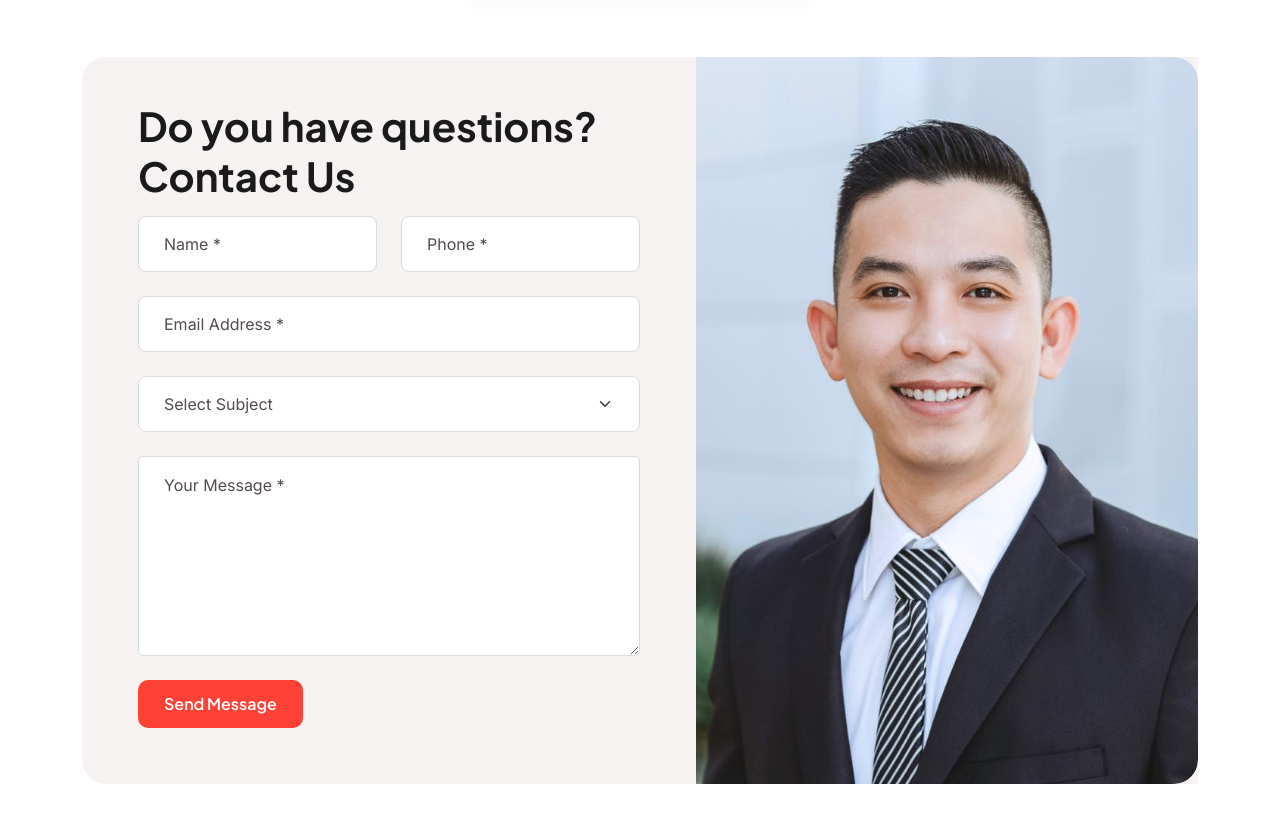
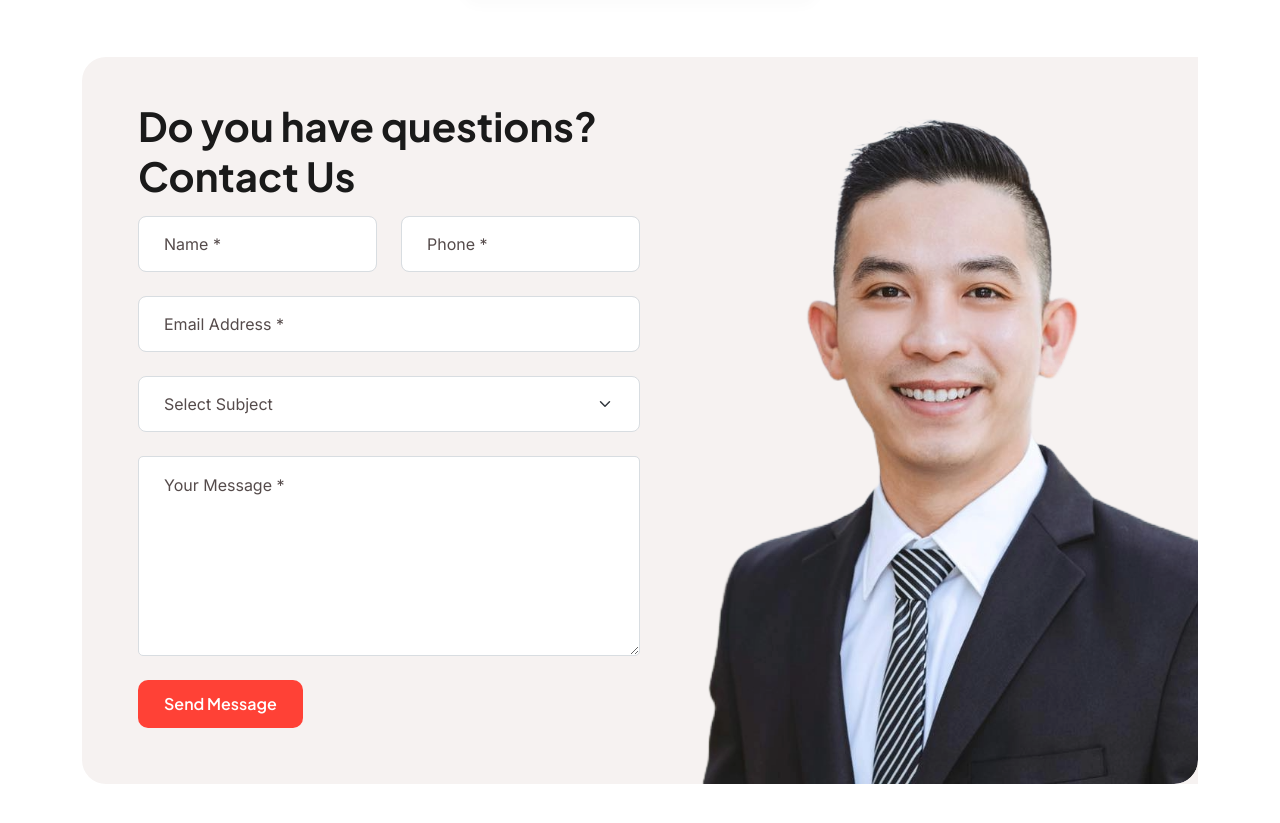
Before and after one commit to HoangNgo77/RealEstate, a plain HTML site: page contact.html in a window 1280 px wide. Shown: the part 880-1703 px from the top of the page. Drawn offline with Linux system fonts and the light colour scheme.

Commit message:
update img contact

```diff
--- a/contact.html
+++ b/contact.html
@@ -460,7 +460,7 @@ Contact Area
                             </form>
                         </div>
                         <div class="contact-form-thumb overflow-hidden">
-                            <img src="assets/img/contact/contact-page-thumb1.jpg" alt="img">
+                            <img src="assets/img/contact/contact-page-thumb1.png" alt="img">
                         </div>
                     </div>
                 </div>
```
Also changed, not shown: assets/img/contact/contact-page-thumb1.png (added).
